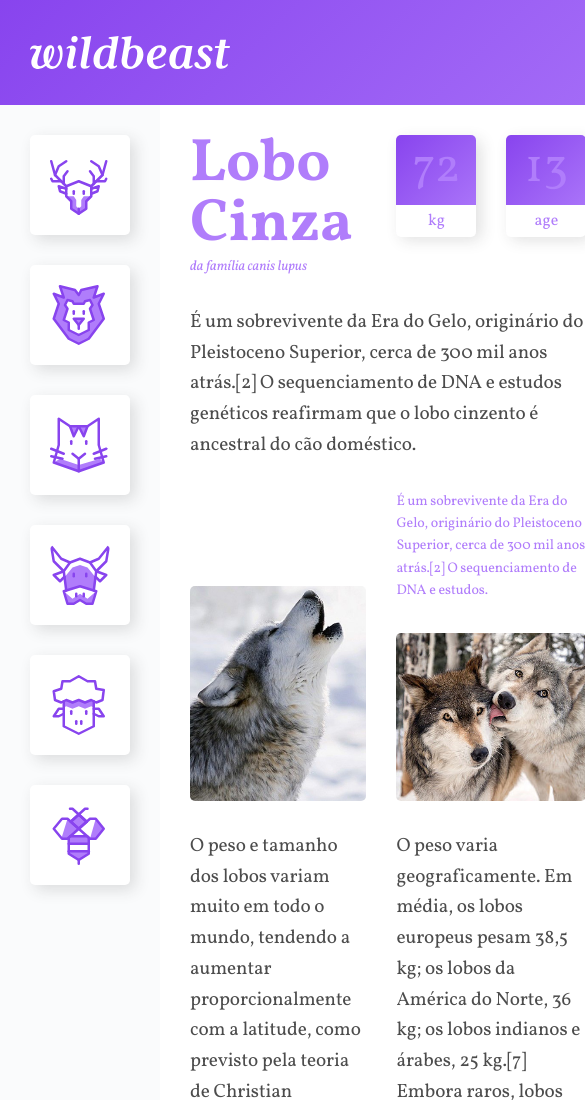
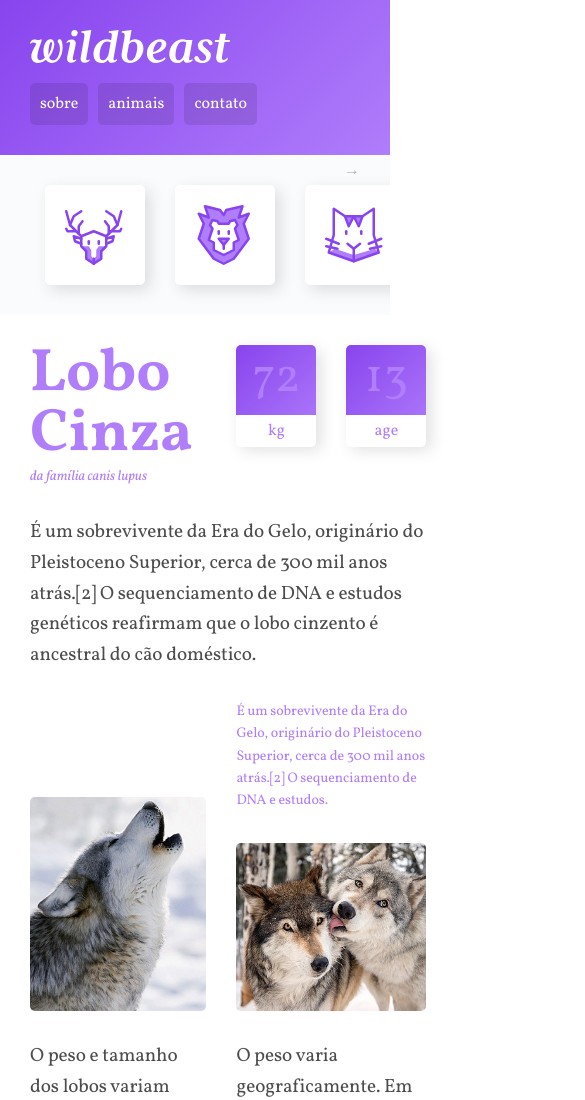
Before and after one commit to giovanycesar/grid-layout, a plain HTML site: page projeto-wildbeast/index.html in a window 390 px wide. Shown: the top 1100 px of the page, 585 px wide, since content can reach past the window. Drawn offline with Linux system fonts and the light colour scheme.

Commit message:
responsividade

```diff
--- a/projeto-wildbeast/css/style.css
+++ b/projeto-wildbeast/css/style.css
@@ -33,6 +33,31 @@ img {
     "sidenav content anuncios"
     "footer footer footer"
     ;
+}
+
+@media (max-width: 1200px) {
+    .estrutura {
+        grid-template-columns: minmax(160px, 1fr) 3fr;
+        grid-template-areas:
+        "header header"
+        "sidenav content"
+        "sidenav anuncios"
+        "footer footer"
+        ;
+    }
+}
+
+@media (max-width: 760px) {
+    .estrutura {
+        grid-template-columns: 100%;
+        grid-template-areas:
+        "header"
+        "sidenav"
+        "content"
+        "anuncios"
+        "footer"
+        ;
+    }
 }
 
 /* HEADER */
@@ -74,6 +99,21 @@ img {
     margin-left: 30px;
 }
 
+@media (max-width: 760px) {
+    .header {
+        grid-template-columns: auto;
+    }
+    .logo {
+        margin-bottom: 20px;
+    }
+    .header nav a {
+        font-size: 1em;
+    }
+    .header li + li {
+        margin-left: 10px;
+    }
+}
+
 /* SIDENAV */
 
 .sidenav {
@@ -96,6 +136,43 @@ img {
 
 .sidenav li a:hover {
     background-color: #B07DFB;
+}
+
+@keyframes seta {
+    from {
+        right: 30px;
+    }
+    to {
+        right: 20px;
+    }
+}
+
+@media (max-width: 760px) {
+    .sidenav ul {
+        display: flex;
+    }
+    .sidenav ul li {
+        flex: 1 0 60px;
+    }
+    .sidenav {
+        padding: 0 30px;
+        overflow-x: auto;
+        -webkit-overflow-scrolling: touch;
+        -ms-overflow-style: -ms-autohiding-scrollbar;
+        position: relative;
+    }
+    .sidenav li a {
+        margin: 30px 15px 30px 15px;
+    }
+
+    .sidenav::after {
+        content: "→";
+        position: absolute;
+        top: 5px;
+        right: 30px;
+        color: rgba(0, 0, 0, 0.3);
+        animation: seta 0.5s ease-in 0s infinite alternate;
+    }
 }
 
 /* CONTENT */
```
